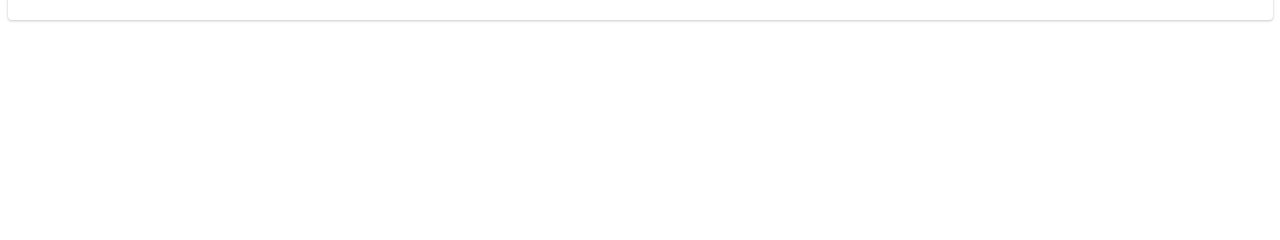
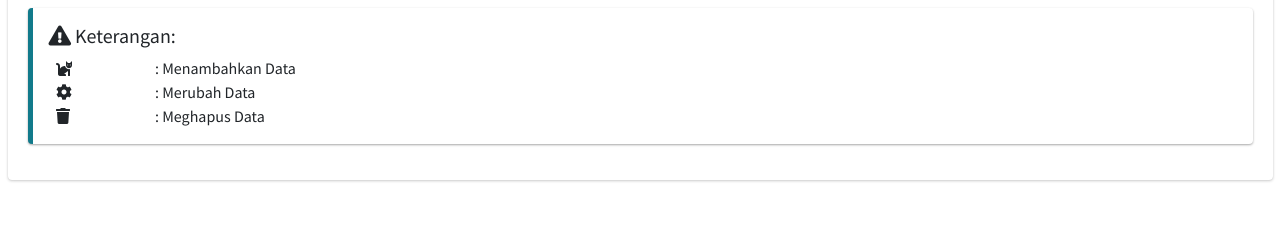
Before and after one commit to myfruitmango/create-slug-multi-php, a PHP site: page / in a window 1280 px wide. Shown: the part 413-653 px from the top of the page. Run offline with PHP 8.4, Linux system fonts and the light colour scheme; data that the repository does not hold is empty; some libraries are stand-ins or nearby versions.

Commit message:
create & update file

```diff
--- a/view/index.php
+++ b/view/index.php
@@ -2,6 +2,7 @@
 <?php
 $title = "4284 🥭";
 include 'models/data.php';
+include 'modal/add-slug.php'
 ?>
 
 <section class="content-header">
@@ -43,7 +44,16 @@ include 'models/data.php';
               <tr>
                 <td><?= $data['name'] ?></td>
                 <td><?= $data['slug'] ?></td>
-                <td>Ini Aksi</td>
+                <td>
+                  <div class="row" style="gap: 2px">
+                    <button type="button" class="btn btn-primary btn-sm" data-toggle="modal" data-target="#modal-delete<?= $data['uuid'] ?>">
+                      <i class="fa fa-cog"></i>
+                    </button>
+                    <button type="button" class="btn btn-danger btn-sm" data-toggle="modal" data-target="#modal-delete<?= $data['uuid'] ?>">
+                      <i class="fas fa-trash" style="width: 14px;"></i>
+                    </button>
+                  </div>
+                </td>
               </tr>
             </tbody>
           <?php
@@ -57,6 +67,37 @@ include 'models/data.php';
             </tr>
           </tfoot>
         </table>
+        <div class="mt-2">
+          <div class="callout callout-info">
+            <h5><i class="fas fa-exclamation-triangle"></i> Keterangan:</h5>
+            <div class="col">
+              <div class="row">
+                <div class="col-1">
+                  <i class="fas fa-cat"></i>
+                </div>
+                <span class="col">
+                  : Menambahkan Data
+                </span>
+              </div>
+              <div class="row">
+                <div class="col-1">
+                  <i class="fas fas fa-cog"></i>
+                </div>
+                <span class="col">
+                  : Merubah Data
+                </span>
+              </div>
+              <div class="row">
+                <div class="col-1">
+                  <i class="fas fa-trash"></i>
+                </div>
+                <span class="col">
+                  : Meghapus Data
+                </span>
+              </div>
+            </div>
+          </div>
+        </div>
       </div>
     </div>
   </div>
```
Also changed, not shown: view/modal/delete-slug.php (added), view/modal/update-slug.php (added).
